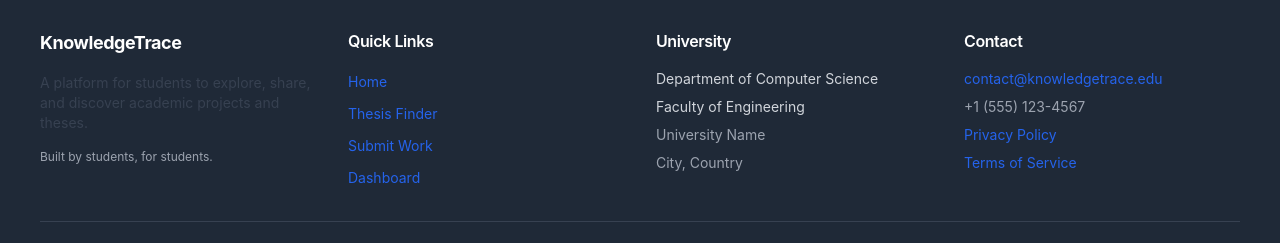
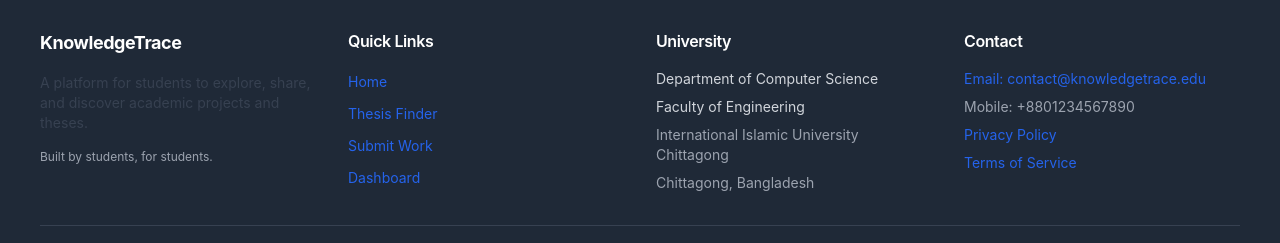
Before and after one commit to shahriar7ahmed/knowledgeTrace-Client, a React (Vite) app: page / in a window 1280 px wide. Shown: the part 2061-2304 px from the top of the page. Built offline with nearby package versions, Linux system fonts and the light colour scheme; no server answers.

Commit message:
Footer updated

```diff
--- a/src/components/Footer.jsx
+++ b/src/components/Footer.jsx
@@ -49,8 +49,8 @@ const Footer = () => {
                     <ul className="space-y-2 text-sm">
                         <li>Department of Computer Science</li>
                         <li>Faculty of Engineering</li>
-                        <li className="text-gray-400">University Name</li>
-                        <li className="text-gray-400">City, Country</li>
+                        <li className="text-gray-400">International Islamic University Chittagong</li>
+                        <li className="text-gray-400">Chittagong, Bangladesh</li>
                     </ul>
                 </nav>
 
@@ -60,10 +60,10 @@ const Footer = () => {
                     <ul className="space-y-2 text-sm">
                         <li>
                             <a href="mailto:contact@knowledgetrace.edu" className="hover:text-green-400 transition-colors">
-                                contact@knowledgetrace.edu
+                                Email: contact@knowledgetrace.edu
                             </a>
                         </li>
-                        <li className="text-gray-400">+1 (555) 123-4567</li>
+                        <li className="text-gray-400">Mobile: +8801234567890</li>
                         <li className="text-gray-400 mt-4">
                             <a href="#" className="hover:text-green-400 transition-colors">Privacy Policy</a>
                         </li>
```
